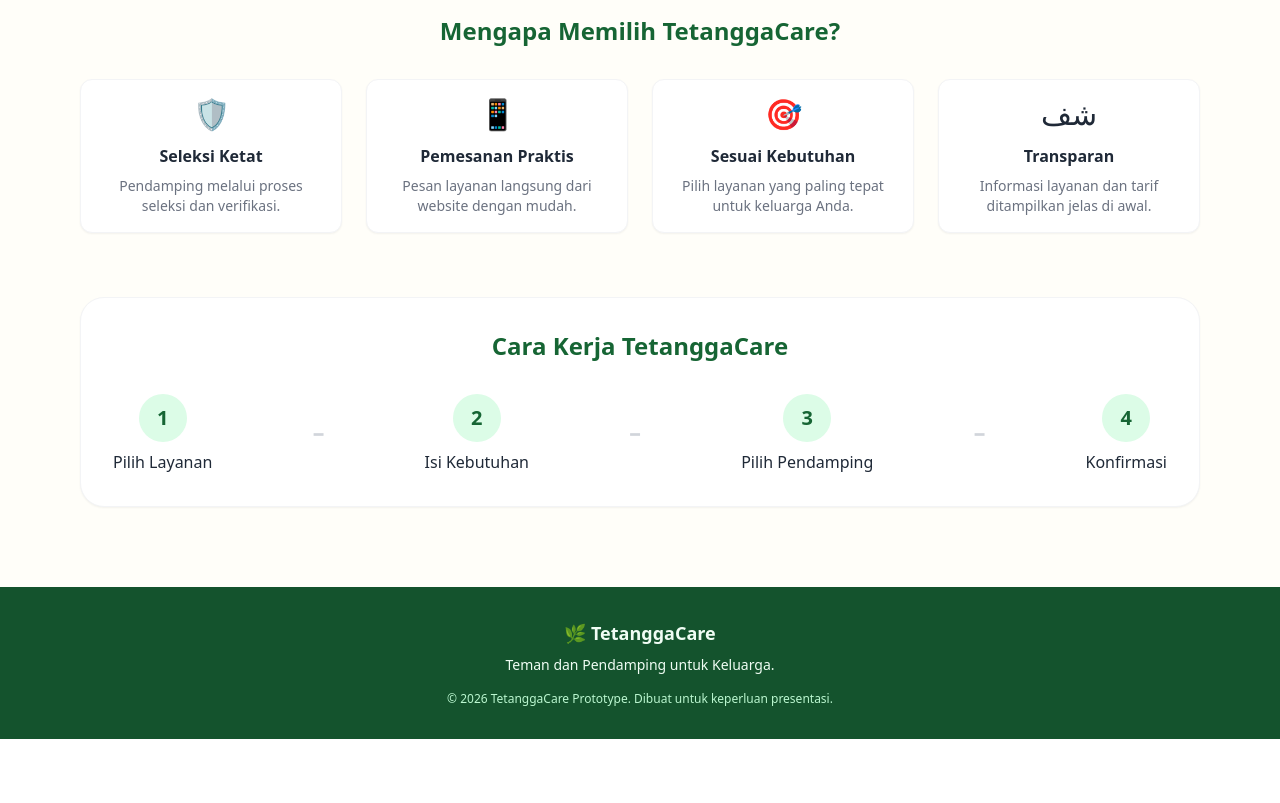
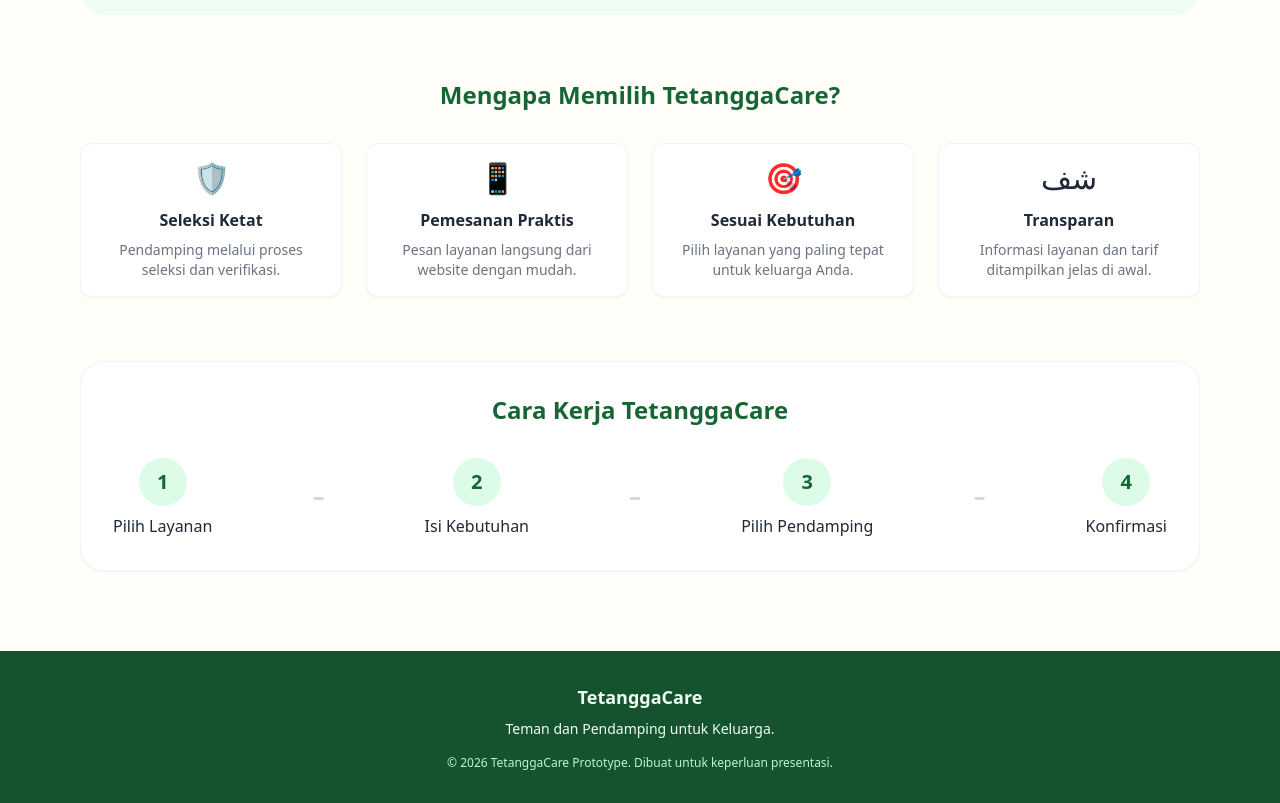
Before and after one commit to putrimaharani31-byte/tetanggacare-app, a React (Vite) app: page / in a window 1280 px wide. Shown: the part 593-1396 px from the top of the page. Before the commit the page ends 1332 px from the top, so only its background shows below. Built offline with nearby package versions, Linux system fonts and the light colour scheme.

Commit message:
Update App.tsx

```diff
--- a/src/App.tsx
+++ b/src/App.tsx
@@ -100,7 +100,7 @@ export default function App() {
             className="text-2xl font-bold text-green-700 cursor-pointer flex items-center gap-2"
             onClick={() => setCurrentPage('home')}
           >
-           <img src="/logo.png.png" alt="Logo TetanggaCare" className="h-12 object-contain" />
+         <img src="/logo.png.png" alt="Logo TetanggaCare" className="h-20 md:h-28 object-contain" />
           </div>
           <div className="hidden md:flex space-x-6">
             <button onClick={() => setCurrentPage('home')} className="hover:text-green-600 font-medium">Beranda</button>
@@ -351,7 +351,7 @@ export default function App() {
 
       {/* Footer */}
       <footer className="bg-green-900 text-green-50 py-8 text-center mt-12">
-        <p className="font-bold text-lg mb-2">🌿 TetanggaCare</p>
+       <p className="font-bold text-lg mb-2">TetanggaCare</p>
         <p className="text-sm mb-4">Teman dan Pendamping untuk Keluarga.</p>
         <p className="text-xs text-green-200">© 2026 TetanggaCare Prototype. Dibuat untuk keperluan presentasi.</p>
       </footer>
```
